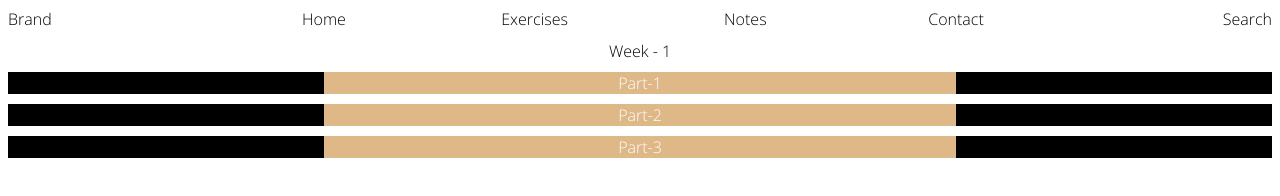
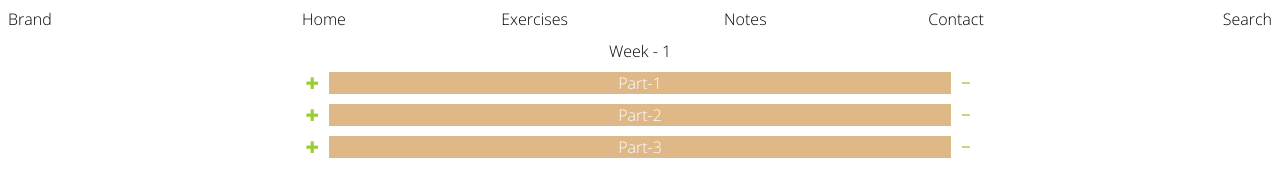
Before and after one commit to ladyinredtr/EnglishNotes, a plain HTML site: page index.html in a window 1280 px wide. Drawn offline with Linux system fonts and the light colour scheme.

Commit message:
plus and minus added

```diff
--- a/index.html
+++ b/index.html
@@ -23,19 +23,19 @@
 
         <div class="parts">
             <div class="part-1">
-                <div></div>
+                <div class="plus">✚</div>
                 <div class="part-bg">Part-1</div>
-                <div></div>
+                <div class="minus">−</div>
             </div>
             <div class="part-2">
-                <div></div>
+                <div class="plus">✚</div>
                 <div class="part-bg">Part-2</div>
-                <div></div>
+                <div class="minus">−</div>
             </div>
             <div class="part-3">
-                <div></div>
+                <div class="plus">✚</div>
                 <div class="part-bg">Part-3</div>
-                <div></div>
+                <div class="minus">−</div>
             </div>
 
             Semih
--- a/style.css
+++ b/style.css
@@ -43,33 +43,23 @@
 }
 
 .parts>div{
-    background-color: black;
+    display: flex;
 }
 
-.part-1{
-    display: flex;
-    justify-content: center;
-    align-items: center;
+.plus{
+    width: 25%;
+    text-align: right;
+    color: yellowgreen;
+    padding-right: 10px;
 
 }
 
-.part-2{
-    display: flex;
-    justify-content: center;
-    align-items: center;
-
-
-
-
-}
-
-.part-3{
-    display: flex;
-    justify-content: center;
-    align-items: center;
-
-
-
+.minus{
+    width: 25%;
+    text-align: left;
+    color: yellowgreen;
+    font-weight: 900;
+    padding-left: 10px;
 }
 
 .part-bg{
```
